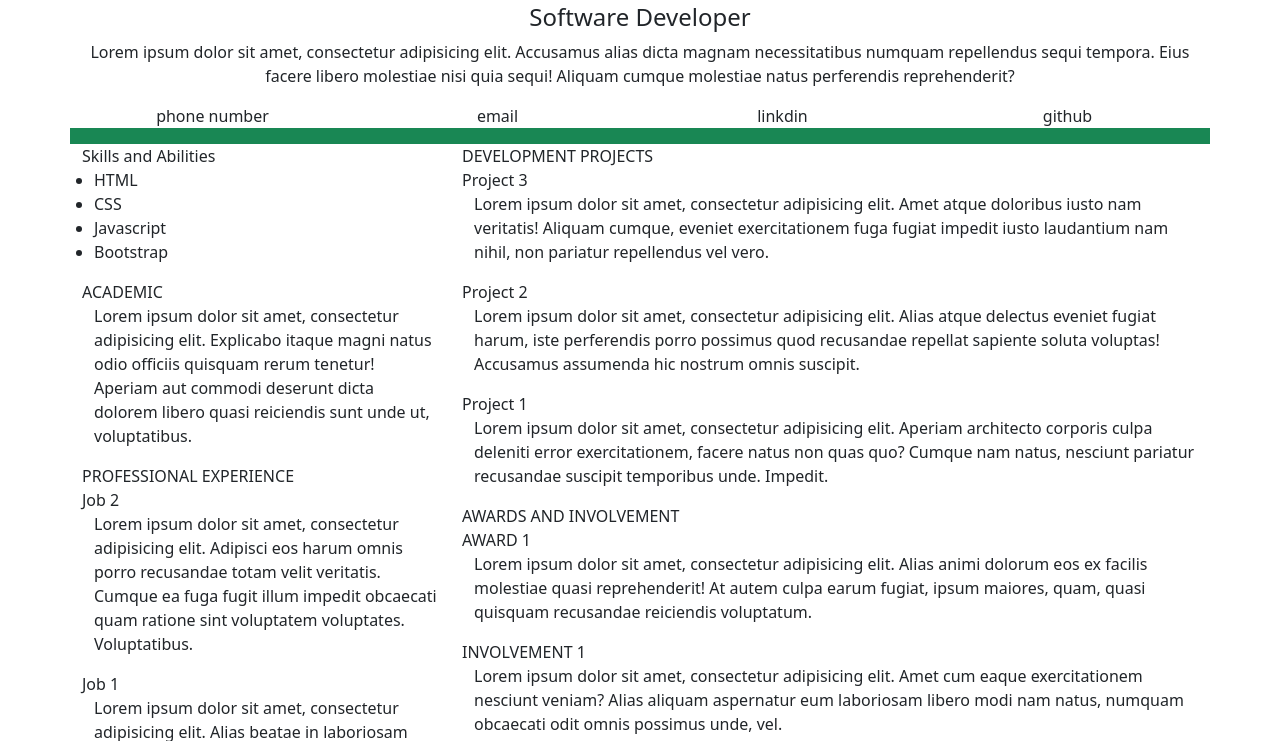
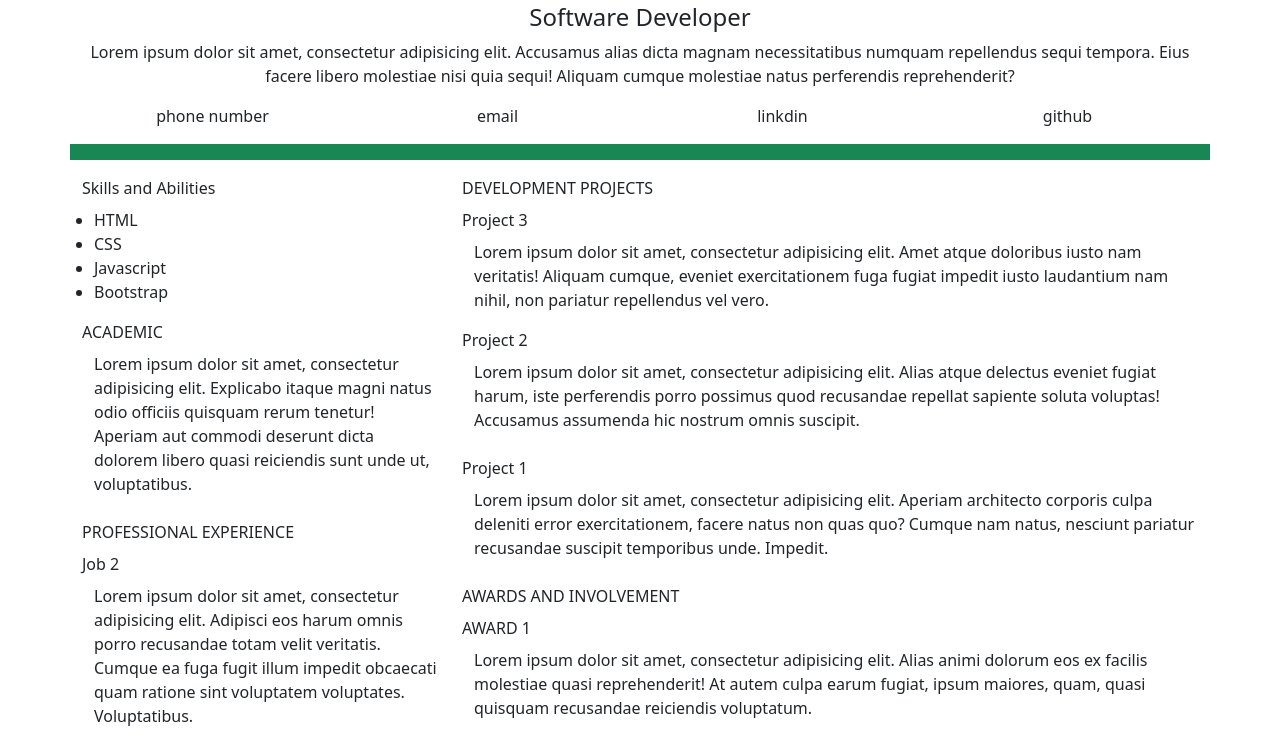
Before and after one commit to VandykenNicholas/codeup-web-exercises, a website: page T-Block-Resume.html in a window 1280 px wide. Shown: the part 53-794 px from the top of the page. Drawn offline with nearby package versions, Linux system fonts and the light colour scheme.

Commit message:
some margin adjustments

```diff
--- a/T-Block-Resume.html
+++ b/T-Block-Resume.html
@@ -25,7 +25,7 @@
 				molestiae natus perferendis reprehenderit?</p>
 		</div>
 	</div>
-	<div class="row text-center">
+	<div class="row text-center mb-3">
 		<div class="col">
 			phone number
 		</div>
@@ -39,12 +39,12 @@
 			github
 		</div>
 	</div>
-	<div class="row bg-success lh-1">
+	<div class="row bg-success lh-1 mb-3">
 		<br>
 	</div>
 	<div class="row text-left">
 		<div class="col-sm-4 ps-4">
-			<div class="row">
+			<div class="row mb-2">
 				Skills and Abilities
 			</div>
 			<div class="row">
@@ -63,77 +63,77 @@
 					</li>
 				</ul>
 			</div>
-			<div class="row">
+			<div class="row mb-2">
 				ACADEMIC
 			</div>
-			<div class="row">
+			<div class="row mb-2">
 				<p>Lorem ipsum dolor sit amet, consectetur adipisicing elit. Explicabo itaque magni natus odio officiis
 					quisquam rerum tenetur! Aperiam aut commodi deserunt dicta dolorem libero quasi reiciendis sunt unde
 					ut, voluptatibus.</p>
 			</div>
-			<div class="row">
+			<div class="row mb-2">
 				PROFESSIONAL EXPERIENCE
 			</div>
-			<div class="row">
+			<div class="row mb-2">
 				Job 2
 			</div>
-			<div class="row">
+			<div class="row mb-2">
 				<p>Lorem ipsum dolor sit amet, consectetur adipisicing elit. Adipisci eos harum omnis porro recusandae
 					totam velit veritatis. Cumque ea fuga fugit illum impedit obcaecati quam ratione sint voluptatem
 					voluptates. Voluptatibus.</p>
 			</div>
-			<div class="row">
+			<div class="row mb-2">
 				Job 1
 			</div>
-			<div class="row">
+			<div class="row mb-2">
 				<p>Lorem ipsum dolor sit amet, consectetur adipisicing elit. Alias beatae in laboriosam placeat porro
 					sint, vitae! A accusamus aliquam delectus dolor doloremque molestias reiciendis repudiandae tempore!
 					Animi laboriosam nulla optio.</p>
 			</div>
 		</div>
 		<div class="col-sm-8 ps-4">
-			<div class="row">
+			<div class="row mb-2">
 				DEVELOPMENT PROJECTS
 			</div>
-			<div class="row">
+			<div class="row mb-2">
 				Project 3
 			</div>
-			<div class="col">
+			<div class="col mb-2">
 				<p>Lorem ipsum dolor sit amet, consectetur adipisicing elit. Amet atque doloribus iusto nam veritatis!
 					Aliquam cumque, eveniet exercitationem fuga fugiat impedit iusto laudantium nam nihil, non pariatur
 					repellendus vel vero.</p>
 			</div>
-			<div class="row">
+			<div class="row mb-2">
 				Project 2
 			</div>
-			<div class="row">
+			<div class="row mb-2">
 				<p>Lorem ipsum dolor sit amet, consectetur adipisicing elit. Alias atque delectus eveniet fugiat harum,
 					iste perferendis porro possimus quod recusandae repellat sapiente soluta voluptas! Accusamus
 					assumenda hic nostrum omnis suscipit.</p>
 			</div>
-			<div class="row">
+			<div class="row mb-2">
 				Project 1
 			</div>
-			<div class="row">
+			<div class="row mb-2">
 				<p>Lorem ipsum dolor sit amet, consectetur adipisicing elit. Aperiam architecto corporis culpa deleniti
 					error exercitationem, facere natus non quas quo? Cumque nam natus, nesciunt pariatur recusandae
 					suscipit temporibus unde. Impedit.</p>
 			</div>
-			<div class="row">
+			<div class="row mb-2">
 				AWARDS AND INVOLVEMENT
 			</div>
-			<div class="row">
+			<div class="row mb-2">
 				AWARD 1
 			</div>
-			<div class="row">
+			<div class="row mb-2">
 				<p>Lorem ipsum dolor sit amet, consectetur adipisicing elit. Alias animi dolorum eos ex facilis
 					molestiae quasi reprehenderit! At autem culpa earum fugiat, ipsum maiores, quam, quasi quisquam
 					recusandae reiciendis voluptatum.</p>
 			</div>
-			<div class="row">
+			<div class="row mb-2">
 				INVOLVEMENT 1
 			</div>
-			<div class="row">
+			<div class="row mb-2">
 				<p>Lorem ipsum dolor sit amet, consectetur adipisicing elit. Amet cum eaque exercitationem nesciunt
 					veniam? Alias aliquam aspernatur eum laboriosam libero modi nam natus, numquam obcaecati odit omnis
 					possimus unde, vel.</p>
```
